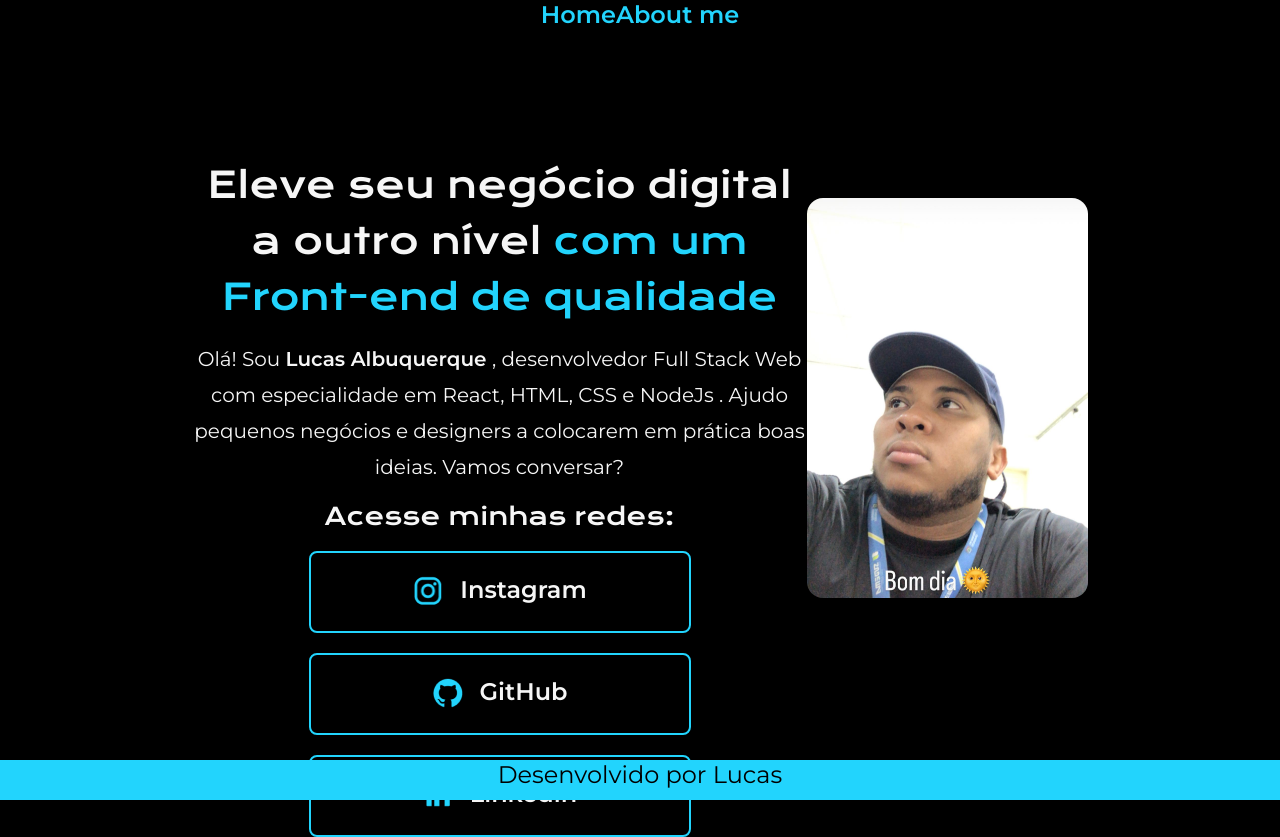
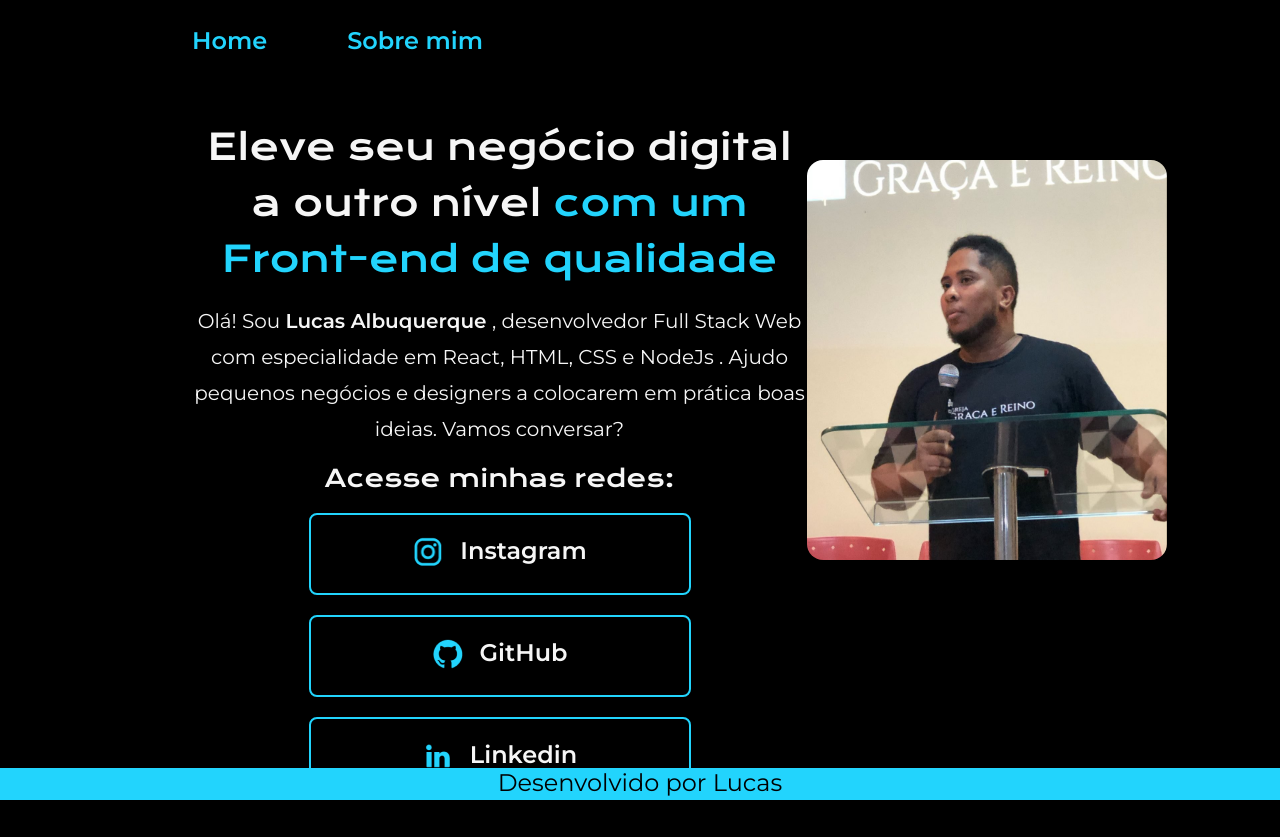
Before and after one commit to LucasVynicius/study-front-alura, a plain HTML site: page index.html in a window 1280 px wide. After the commit the page ends 800 px from the top, so only its background shows below. Drawn offline with nearby package versions, Linux system fonts and the light colour scheme.

Commit message:
update de página

```diff
--- a/style.css
+++ b/estilos/style.css
@@ -16,19 +16,20 @@ body {
 }
 
 /*Menu*/
+.menu{
+    padding: 2% 0% 0% 15% ;
+}
+
 .principal__menu {
     display: flex;
-    justify-content: center;
-    align-items: center;
+    gap: 80px;
 }
 
-.principal__botao {
+.botao__menu {
     color: #22D4FD;
     font-family: 'Montserrat', sans-serif;
     font-size: 24px;
-    font-style: normal;
     font-weight: 600;
-    line-height: normal;
     text-decoration: none;
 }
 
@@ -37,7 +38,7 @@ body {
     display: flex;
     align-items: center;
     justify-content: space-between;
-    margin: 10% 15%;
+    padding: 5% 15%;
     margin-bottom: 40px;
 }
 
@@ -87,15 +88,6 @@ body {
     text-align: center;
 }
 
-/* Estilos para a imagem do autor */
-img {
-    width: 360px;
-    height: 400px;
-    top: 235px;
-    left: 1030px;
-    border-radius: 16px;
-}
-
 /* Estilos para o grupo de botões */
 .apresentacao__btn {
     display: flex;
@@ -142,6 +134,16 @@ img {
     background-color: #272727;
 }
 
+/* Estilos para a imagem do autor */
+img {
+    width: 360px;
+    height: 400px;
+    top: 235px;
+    left: 1030px;
+    border-radius: 16px;
+}
+
+
 .rodape {
     /*padding: 24px;*/
     color: #000000;
@@ -152,7 +154,7 @@ img {
     font-weight: 400;
     bottom: 0;
     left: 0;
-    height: 40px;
+    height: 4%;
     position: fixed;
     width: 100%;
 }
--- a/index.html
+++ b/index.html
@@ -7,15 +7,15 @@
     <title>Portfolio</title>
 
     <!-- Importa o arquivo de estilo externo "style.css" -->
-    <link rel="stylesheet" href="style.css">
+    <link rel="stylesheet" href="estilos/style.css">
 </head>
 
 <body>
-    <header>
-        <div class="principal__menu">
-            <a class="principal__botao" href="">Home</a>
-            <a class="principal__botao" href="">About me</a>
-        </div>
+    <header class="menu">
+        <nav class="principal__menu">
+            <a class="botao__menu" href="">Home</a>
+            <a class="botao__menu" href="about.html">Sobre mim</a>
+        </nav>
     </header>
     <main class="principal">
         <!-- Seção principal do conteúdo -->
@@ -37,7 +37,7 @@
             </div>
         </section>
         <!-- Imagem do autor -->
-        <img src="assets/lucas.jpeg" alt="Lucas Albuquerque">
+        <img src="assets/lucas.jpg" alt="Lucas Albuquerque">
     </main>
 
     <footer class="rodape">
```
Also changed, not shown: about.html (added, +53 -0 lines), assets/lucas.jpg (added), assets/lucas2.jpeg (renamed from assets/lucas.jpeg).
